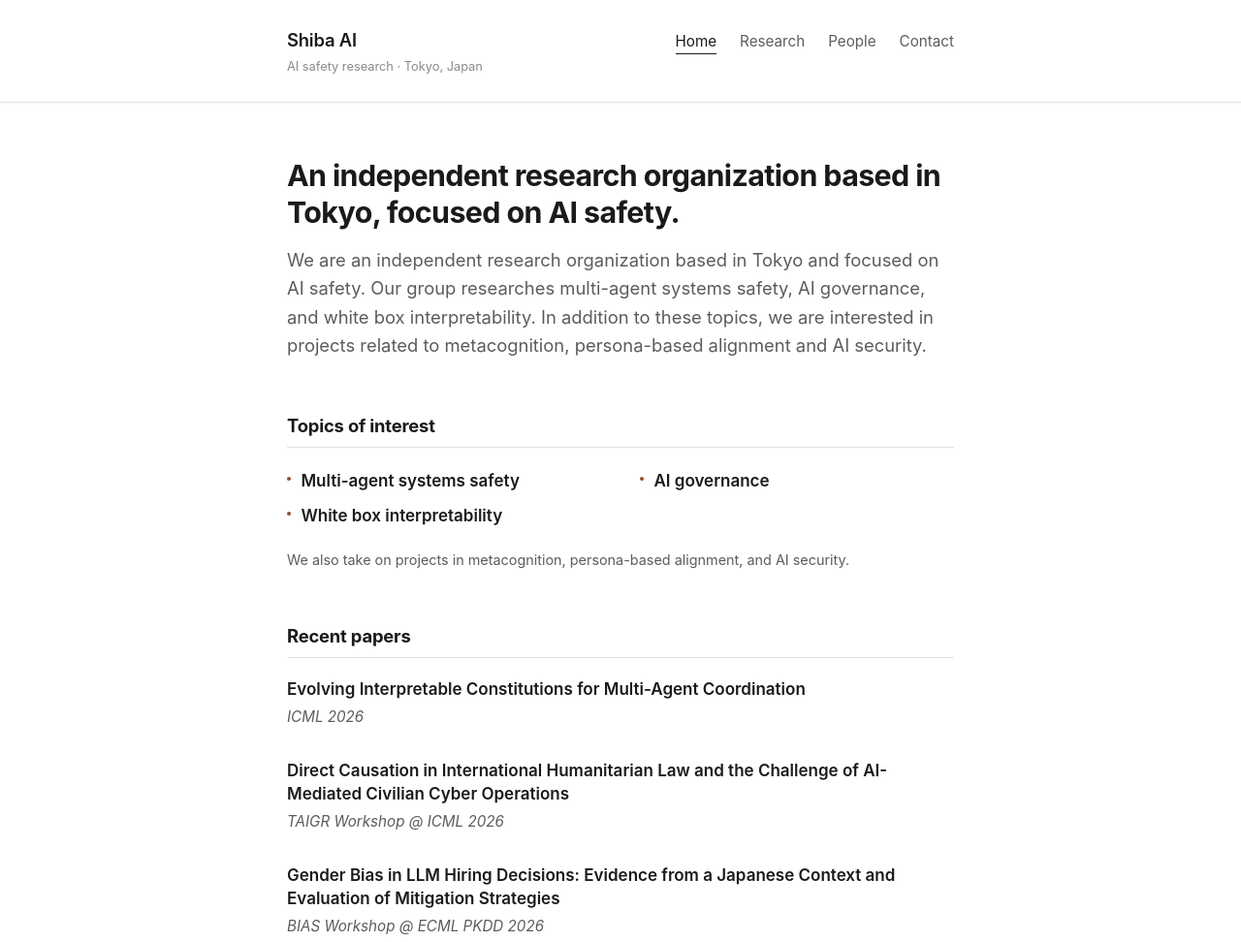
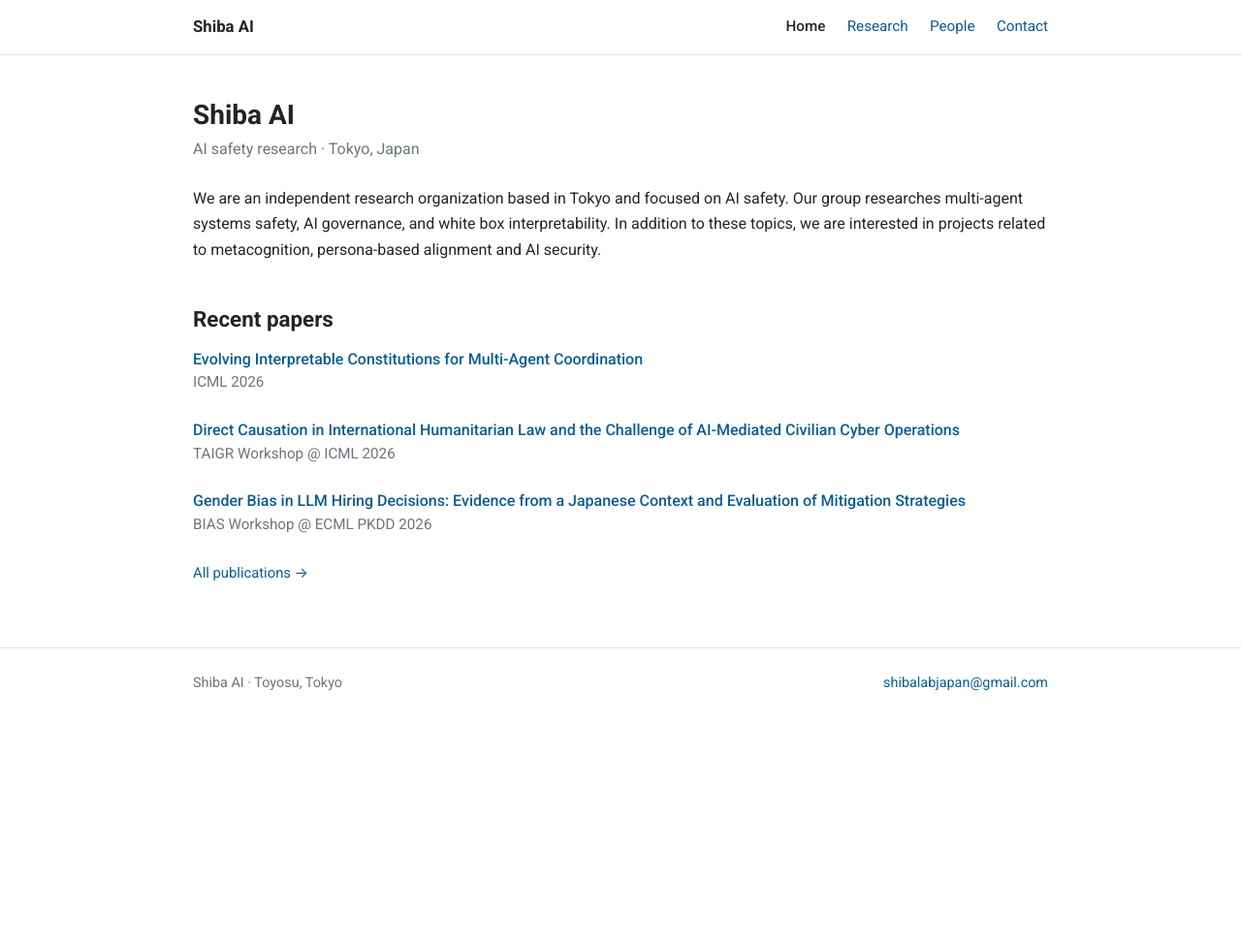
Before and after one commit to baileyeet/shiba-website, a plain HTML site: page index.html in a window 1280 px wide. Shown: the top 972 px of the page at 97% size. After the commit the page ends 800 px from the top, so only its background shows below. Drawn offline with Linux system fonts and the light colour scheme.

Commit message:
widen layout and adopt cleaner typography, trim filler copy

```diff
--- a/css/style.css
+++ b/css/style.css
@@ -1,29 +1,29 @@
 /* Shiba AI — single stylesheet for the whole site.
-   Design: black-on-white academic minimal, one narrow column, generous whitespace.
-   Only one accent colour (--accent) is used, for links. */
+   Layout and palette follow robirahman.com (Astro source, MIT): 930px measure,
+   Roboto, blue links, near-black dark mode. */
 
 :root {
   --bg: #ffffff;
-  --fg: #1a1a1a;
-  --fg-muted: #5c5c5c;
-  --fg-faint: #8a8a8a;
-  --rule: #e2e2e2;
-  --accent: #9c4a1f;
-  --accent-bg: #faf5f1;
-  --measure: 46rem;
-  --font: -apple-system, BlinkMacSystemFont, "Segoe UI", "Helvetica Neue",
-    Arial, "Hiragino Kaku Gothic ProN", "Noto Sans JP", sans-serif;
+  --fg: #212529;
+  --fg-muted: #6c757d;
+  --rule: #dee2e6;
+  --link: #0c5c91;
+  --link-hover: #0a4f7b;
+  --surface: #f8f9fa;
+  --measure: 930px;
+  --font: "Roboto", -apple-system, BlinkMacSystemFont, "Segoe UI",
+    "Hiragino Kaku Gothic ProN", "Noto Sans JP", sans-serif;
 }
 
 @media (prefers-color-scheme: dark) {
   :root {
-    --bg: #131313;
-    --fg: #e8e6e3;
-    --fg-muted: #a8a4a0;
-    --fg-faint: #7d7a76;
-    --rule: #2e2c2a;
-    --accent: #e09a6a;
-    --accent-bg: #1c1917;
+    --bg: #0f1117;
+    --fg: #e2e8f0;
+    --fg-muted: #94a3b8;
+    --rule: #2d3748;
+    --link: #60a5d4;
+    --link-hover: #93c5e8;
+    --surface: #1e2030;
   }
 }
 
@@ -42,7 +42,7 @@
   background: var(--bg);
   color: var(--fg);
   font-family: var(--font);
-  font-size: 17px;
+  font-size: 1rem;
   line-height: 1.65;
   -webkit-font-smoothing: antialiased;
 }
@@ -56,99 +56,83 @@
 /* ---------- links ---------- */
 
 a {
-  color: var(--accent);
+  color: var(--link);
   text-decoration: none;
-  border-bottom: 1px solid transparent;
 }
 
 a:hover {
-  border-bottom-color: currentColor;
+  color: var(--link-hover);
+  text-decoration: underline;
 }
 
 /* ---------- header / nav ---------- */
 
 .site-header {
   border-bottom: 1px solid var(--rule);
-  padding: 1.6rem 0;
-  margin-bottom: 3.5rem;
+  margin-bottom: 2.75rem;
 }
 
 .site-header .wrap {
+  min-height: 56px;
   display: flex;
   flex-wrap: wrap;
-  align-items: baseline;
+  align-items: center;
   justify-content: space-between;
-  gap: 0.75rem 2rem;
+  gap: 0.5rem 2rem;
+  padding-top: 0.5rem;
+  padding-bottom: 0.5rem;
 }
 
 .brand {
-  font-size: 1.15rem;
-  font-weight: 600;
-  letter-spacing: -0.01em;
+  font-size: 1.05rem;
+  font-weight: 700;
   color: var(--fg);
-  border: 0;
 }
 
 .brand:hover {
-  border: 0;
-  color: var(--accent);
-}
-
-.brand span {
-  display: block;
-  font-size: 0.8rem;
-  font-weight: 400;
-  letter-spacing: 0;
-  color: var(--fg-faint);
-  margin-top: 0.15rem;
+  color: var(--link);
+  text-decoration: none;
 }
 
 .nav {
   display: flex;
   flex-wrap: wrap;
-  gap: 1.5rem;
+  gap: 1.4rem;
   font-size: 0.95rem;
-}
-
-.nav a {
-  color: var(--fg-muted);
 }
 
 .nav a[aria-current="page"] {
   color: var(--fg);
-  border-bottom: 1px solid var(--fg);
+  font-weight: 500;
 }
 
 /* ---------- typography ---------- */
 
 h1 {
-  font-size: 1.9rem;
-  line-height: 1.25;
-  letter-spacing: -0.02em;
-  margin: 0 0 1rem;
+  font-size: 1.75rem;
+  line-height: 1.3;
+  margin: 0 0 0.25rem;
 }
 
 h2 {
-  font-size: 1.15rem;
-  letter-spacing: -0.01em;
-  margin: 3.25rem 0 1.25rem;
-  padding-bottom: 0.4rem;
-  border-bottom: 1px solid var(--rule);
+  font-size: 1.4rem;
+  line-height: 1.3;
+  margin: 2.75rem 0 1rem;
 }
 
 h3 {
-  font-size: 1rem;
-  margin: 2rem 0 0.6rem;
+  font-size: 1.15rem;
+  line-height: 1.3;
+  margin: 1.75rem 0 0.5rem;
 }
 
 p {
   margin: 0 0 1.1rem;
 }
 
-.lede {
-  font-size: 1.15rem;
-  line-height: 1.6;
+.subtitle {
   color: var(--fg-muted);
+  margin: 0 0 1.5rem;
 }
 
 .muted {
@@ -156,36 +140,7 @@
 }
 
 .small {
-  font-size: 0.9rem;
-}
-
-/* ---------- research topics (home) ---------- */
-
-.topics {
-  list-style: none;
-  margin: 0 0 1.25rem;
-  padding: 0;
-  display: grid;
-  gap: 0.5rem 2.5rem;
-  grid-template-columns: repeat(auto-fit, minmax(15rem, 1fr));
-}
-
-.topics li {
-  min-width: 0;
-  font-weight: 600;
-  padding-left: 0.9rem;
-  position: relative;
-}
-
-.topics li::before {
-  content: "";
-  position: absolute;
-  left: 0;
-  top: 0.62em;
-  width: 4px;
-  height: 4px;
-  border-radius: 50%;
-  background: var(--accent);
+  font-size: 0.925rem;
 }
 
 /* ---------- publications ---------- */
@@ -197,61 +152,44 @@
 }
 
 .pub {
-  margin-bottom: 1.9rem;
+  margin-bottom: 1.6rem;
 }
 
 .pub-title {
   display: block;
-  color: var(--fg);
-  font-weight: 600;
-  line-height: 1.45;
-}
-
-a.pub-title:hover {
-  color: var(--accent);
-  border-bottom-color: transparent;
+  font-weight: 500;
+  line-height: 1.4;
 }
 
 .pub-authors {
   display: block;
   font-size: 0.95rem;
   color: var(--fg-muted);
-  margin-top: 0.15rem;
 }
 
 .pub-venue {
   display: block;
   font-size: 0.95rem;
   color: var(--fg-muted);
-  font-style: italic;
+}
+
+.pub-links {
+  display: flex;
+  flex-wrap: wrap;
+  gap: 0.9rem;
+  font-size: 0.9rem;
   margin-top: 0.15rem;
 }
 
-.pub-links {
-  margin-top: 0.35rem;
-  font-size: 0.88rem;
-  display: flex;
-  flex-wrap: wrap;
-  gap: 0.9rem;
-}
-
 /* ---------- people ---------- */
-
-.people-group {
-  margin-bottom: 2.5rem;
-}
-
-.people-group h2 {
-  margin-top: 2.5rem;
-}
 
 .people {
   list-style: none;
   margin: 0;
   padding: 0;
   display: grid;
-  gap: 0.35rem 2rem;
-  grid-template-columns: repeat(auto-fill, minmax(13rem, 1fr));
+  gap: 0.3rem 2rem;
+  grid-template-columns: repeat(auto-fill, minmax(14rem, 1fr));
 }
 
 .people li {
@@ -259,8 +197,8 @@
 }
 
 .people .role {
-  color: var(--fg-faint);
-  font-size: 0.88rem;
+  color: var(--fg-muted);
+  font-size: 0.9rem;
 }
 
 /* ---------- contact ---------- */
@@ -270,74 +208,43 @@
 }
 
 .facts dt {
-  font-weight: 600;
+  font-weight: 500;
+  color: var(--fg-muted);
   font-size: 0.9rem;
-  color: var(--fg-faint);
-  margin-top: 1.4rem;
+  margin-top: 1.25rem;
 }
 
 .facts dd {
-  margin: 0.15rem 0 0;
-}
-
-/* ---------- editorial placeholder ----------
-   Deliberately loud so draft copy can't ship by accident.
-   Delete the whole .todo block once the real text is in. */
-
-.todo {
-  border: 1px dashed var(--accent);
-  background: var(--accent-bg);
-  border-radius: 4px;
-  padding: 1rem 1.2rem;
-  margin: 0 0 1.5rem;
-  font-size: 0.95rem;
-  color: var(--fg-muted);
-}
-
-.todo strong {
-  color: var(--accent);
-  display: block;
-  font-size: 0.78rem;
-  letter-spacing: 0.08em;
-  text-transform: uppercase;
-  margin-bottom: 0.3rem;
-}
-
-.todo :last-child {
-  margin-bottom: 0;
+  margin: 0.1rem 0 0;
 }
 
 /* ---------- footer ---------- */
 
 .site-footer {
-  margin-top: 5rem;
-  padding: 2rem 0 3rem;
+  margin-top: 4rem;
   border-top: 1px solid var(--rule);
+  padding: 1.5rem 0 2.5rem;
   font-size: 0.9rem;
-  color: var(--fg-faint);
+  color: var(--fg-muted);
 }
 
 .site-footer .wrap {
   display: flex;
   flex-wrap: wrap;
-  gap: 0.5rem 2rem;
+  gap: 0.4rem 2rem;
   justify-content: space-between;
 }
 
-.site-footer a {
-  color: var(--fg-muted);
-}
-
 @media (max-width: 34rem) {
-  body {
-    font-size: 16px;
-  }
-
   .site-header {
-    margin-bottom: 2.5rem;
+    margin-bottom: 2rem;
   }
 
   h1 {
-    font-size: 1.6rem;
+    font-size: 1.5rem;
+  }
+
+  h2 {
+    font-size: 1.25rem;
   }
 }
--- a/index.html
+++ b/index.html
@@ -8,13 +8,16 @@
 <!-- STAGING ONLY: keeps the preview URL out of search results.
      DELETE this meta tag when the site goes live on shiba-ai.jp. -->
 <meta name="robots" content="noindex, nofollow">
+<link rel="preconnect" href="https://fonts.googleapis.com">
+<link rel="preconnect" href="https://fonts.gstatic.com" crossorigin>
+<link href="https://fonts.googleapis.com/css2?family=Roboto:wght@400;500;700&display=swap" rel="stylesheet">
 <link rel="stylesheet" href="css/style.css">
 </head>
 <body>
 
 <header class="site-header">
   <div class="wrap">
-    <a class="brand" href="index.html">Shiba AI<span>AI safety research &middot; Tokyo, Japan</span></a>
+    <a class="brand" href="index.html">Shiba AI</a>
     <nav class="nav">
       <a href="index.html" aria-current="page">Home</a>
       <a href="research.html">Research</a>
@@ -26,24 +29,14 @@
 
 <main class="wrap">
 
-  <h1>An independent research organization based in Tokyo, focused on AI safety.</h1>
+  <h1>Shiba AI</h1>
+  <p class="subtitle">AI safety research &middot; Tokyo, Japan</p>
 
-  <p class="lede">We are an independent research organization based in Tokyo and
-    focused on AI safety. Our group researches multi-agent systems safety, AI
-    governance, and white box interpretability. In addition to these topics, we
-    are interested in projects related to metacognition, persona-based alignment
-    and AI security.</p>
-
-  <h2>Topics of interest</h2>
-
-  <ul class="topics">
-    <li>Multi-agent systems safety</li>
-    <li>AI governance</li>
-    <li>White box interpretability</li>
-  </ul>
-
-  <p class="small muted">We also take on projects in metacognition,
-    persona-based alignment, and AI security.</p>
+  <p>We are an independent research organization based in Tokyo and focused on
+    AI safety. Our group researches multi-agent systems safety, AI governance,
+    and white box interpretability. In addition to these topics, we are
+    interested in projects related to metacognition, persona-based alignment and
+    AI security.</p>
 
   <h2>Recent papers</h2>
 
@@ -64,11 +57,6 @@
 
   <p class="small"><a href="research.html">All publications &rarr;</a></p>
 
-  <h2>Join us</h2>
-
-  <p class="muted">We work with students and researchers internationally. If our
-    topics overlap with your interests, see <a href="contact.html">Contact</a>.</p>
-
 </main>
 
 <footer class="site-footer">
```
Also changed, not shown: contact.html (+9 -13 lines), people.html (+4 -1 lines), research.html (+4 -3 lines), 1 other file.
